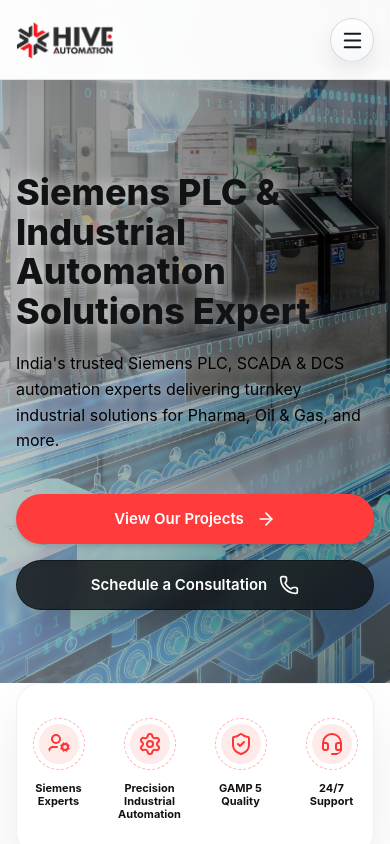
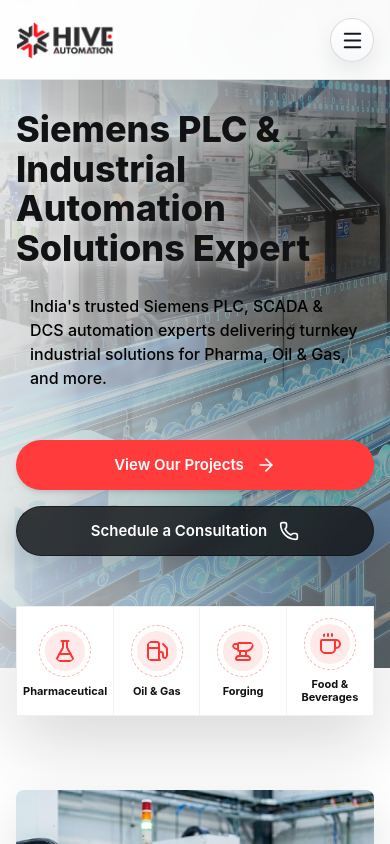
Before and after one commit to keli-spatel/hive-website-V2, a Next.js app: page / in a window 390 px wide. Shown: the top 844 px of the page. Built offline with nearby package versions, Linux system fonts and the light colour scheme.

Commit message:
Enhance Case Study and Service Slider components with looping functionality and improved scrolling behavior; update footer styles and global CSS for better responsiveness and aesthetics.

```diff
--- a/app/components/ui/AnimatedButton.tsx
+++ b/app/components/ui/AnimatedButton.tsx
@@ -38,7 +38,7 @@
     variantClasses = "bg-[#ff3b3b] hover:bg-[#df2d2d] shadow-md hover:shadow-lg border border-[#ff3b3b]/10 focus:ring-[#ff3b3b]/30"
     textColor = "#ffffff"
   } else if (variant === "secondary") {
-    variantClasses = "bg-white hover:bg-[#ff3b3b] shadow-sm hover:shadow-md border border-[#ff3b3b] focus:ring-[#ff3b3b]/20"
+    variantClasses = "bg-white hover:bg-black shadow-sm hover:shadow-md border border-[#ff3b3b] hover:border-black focus:ring-[#ff3b3b]/20"
     textColor = isHovered ? "#ffffff" : "#ff3b3b"
   } else if (variant === "dark") {
     variantClasses = "bg-black hover:bg-gray-900 shadow-md hover:shadow-lg border border-black/20 focus:ring-black/30"
--- a/app/globals.css
+++ b/app/globals.css
@@ -577,11 +577,11 @@
 
 .hero-section {
   position: relative;
-  min-height: 100dvh;
+  min-height: clamp(600px, 82dvh, 880px);
   display: grid;
   align-items: center;
   overflow: hidden;
-  padding: 130px 0 78px;
+  padding: 124px 0 112px;
   background: var(--white);
 }
 
@@ -593,7 +593,9 @@
 .hero-shade {
   position: absolute;
   inset: 0;
-  background: linear-gradient(90deg, rgba(255, 255, 255, 0.42) 0%, rgba(255, 255, 255, 0.3) 35%, rgba(255, 255, 255, 0.12) 58%, rgba(255, 255, 255, 0) 82%);
+  background:
+    linear-gradient(90deg, rgba(255, 255, 255, 0.72) 0%, rgba(255, 255, 255, 0.5) 35%, rgba(255, 255, 255, 0.18) 62%, rgba(255, 255, 255, 0) 86%),
+    linear-gradient(180deg, rgba(255, 255, 255, 0.04) 0%, rgba(255, 255, 255, 0.18) 100%);
 }
 
 
@@ -607,11 +609,11 @@
 .hero-content::before {
   content: "";
   position: absolute;
-  top: -80px;
-  bottom: -80px;
-  left: -40px;
-  width: 800px;
-  background: radial-gradient(ellipse at center, rgba(255, 255, 255, 0.48) 0%, rgba(255, 255, 255, 0.22) 46%, rgba(255, 255, 255, 0) 72%);
+  top: -56px;
+  bottom: -56px;
+  left: -44px;
+  width: min(760px, calc(100vw - 24px));
+  background: radial-gradient(ellipse at center, rgba(255, 255, 255, 0.74) 0%, rgba(255, 255, 255, 0.44) 48%, rgba(255, 255, 255, 0) 76%);
   z-index: -1;
   pointer-events: none;
 }
@@ -629,11 +631,11 @@
 .home .hero-section .hero-content p {
   max-width: 580px;
   margin-top: 20px;
+  padding: 10px 14px;
   color: #000;
   font-size: var(--text-lg);
-  font-weight: var(--weight-regular);
+  font-weight: 500;
   line-height: 1.6;
-  text-shadow: 0 1px 14px rgba(255, 255, 255, 0.72);
 }
 
 .action-row {
@@ -678,24 +680,27 @@
 }
 
 .industry-strip {
-  background: var(--white);
+  background: linear-gradient(to bottom, transparent 0 72px, var(--white) 72px 100%);
   position: relative;
   z-index: 10;
+  margin-top: -72px;
+  padding-bottom: 16px;
 }
 
 .strip-inner {
   width: min(1080px, calc(100% - 48px));
-  min-height: 120px;
+  min-height: 136px;
   display: flex;
   align-items: center;
   justify-content: center;
   background: var(--white);
   border: 1px solid rgba(0, 0, 0, 0.06);
-  border-radius: 24px;
-  box-shadow: 0 24px 54px rgba(17, 18, 20, 0.08);
-  margin: -60px auto 0 auto;
-  padding: 16px 32px;
+  border-radius: 0;
+  box-shadow: 0 28px 70px rgba(17, 18, 20, 0.16);
+  margin: 0 auto;
+  padding: 0;
   position: relative;
+  overflow: hidden;
 }
 
 .strip-label {
@@ -790,33 +795,46 @@
 .expertise-row {
   display: grid;
   grid-template-columns: repeat(4, 1fr);
-  gap: 40px;
+  gap: 0;
   justify-content: center;
-  align-items: start;
+  align-items: stretch;
   width: 100%;
-  padding: 16px 0;
+  min-height: 136px;
+  padding: 0;
 }
 
 .expertise-item {
   display: flex;
-  flex-direction: column;
-  align-items: center;
-  text-align: center;
-  gap: 12px;
-  transition: transform 0.3s ease;
-  cursor: default;
-}
-
-.expertise-item:hover {
-  transform: translateY(-4px);
-}
-
-.expertise-icon {
-  display: flex;
+  flex-direction: row;
   align-items: center;
   justify-content: center;
-  width: 68px;
-  height: 68px;
+  text-align: left;
+  gap: 16px;
+  min-height: 136px;
+  width: 100%;
+  border-right: 1px solid rgba(17, 18, 20, 0.06);
+  border-radius: 0;
+  padding: 18px 24px;
+  transition: transform 0.3s ease, background 0.3s ease, box-shadow 0.3s ease;
+  cursor: default;
+}
+
+.expertise-item:last-child {
+  border-right: 0;
+}
+
+.expertise-item:hover {
+  background: var(--red);
+  transform: none;
+  box-shadow: 0 18px 34px rgba(255, 52, 52, 0.24);
+}
+
+.expertise-icon {
+  display: flex;
+  align-items: center;
+  justify-content: center;
+  width: 62px;
+  height: 62px;
   border-radius: 50%;
   border: 1px dashed rgba(255, 52, 52, 0.4);
   padding: 5px;
@@ -824,8 +842,8 @@
 }
 
 .expertise-item:hover .expertise-icon {
-  border-color: rgba(255, 52, 52, 0.8);
-  box-shadow: 0 0 0 4px rgba(255, 52, 52, 0.1);
+  border-color: rgba(255, 255, 255, 0.65);
+  box-shadow: 0 0 0 4px rgba(255, 255, 255, 0.16);
 }
 
 .expertise-icon svg {
@@ -839,21 +857,21 @@
 }
 
 .expertise-item:hover .expertise-icon svg {
-  background: rgba(255, 52, 52, 0.15);
+  background: rgba(255, 255, 255, 0.16);
   transform: scale(1.15) rotate(5deg);
-  color: var(--red-dark);
+  color: #ffffff;
 }
 
 .expertise-text {
-  font-size: var(--text-md);
+  font-size: var(--text-lg);
   font-weight: var(--weight-bold);
-  line-height: 1.4;
+  line-height: 1.25;
   color: #111;
   transition: color 0.3s ease;
 }
 
 .expertise-item:hover .expertise-text {
-  color: var(--red);
+  color: #ffffff;
 }
 
 .service-grid {
@@ -1152,6 +1170,15 @@
   line-height: 1.12;
 }
 
+.case-showcase-intro {
+  max-width: 680px;
+  margin-top: 14px;
+  color: rgba(255, 255, 255, 0.98);
+  font-size: var(--text-base);
+  font-weight: var(--weight-regular);
+  line-height: 1.55;
+}
+
 .case-showcase-accent {
   display: block;
   width: 56px;
@@ -1192,11 +1219,14 @@
 
 .case-showcase-track {
   display: grid;
+  width: 100vw;
+  margin-left: calc(50% - 50vw);
   grid-auto-flow: column;
   grid-auto-columns: minmax(420px, calc((100% - 56px) / 3));
   gap: 28px;
   overflow-x: auto;
-  padding: 4px 0 12px;
+  padding: 4px 24px 12px;
+  scroll-padding-left: 24px;
   scroll-snap-type: x mandatory;
   scroll-behavior: smooth;
   scrollbar-width: none;
@@ -1683,9 +1713,9 @@
   position: relative;
   z-index: 2;
   color: var(--black);
-  font-size: var(--text-xs);
+  font-size: var(--text-sm);
   font-weight: var(--weight-bold);
-  letter-spacing: 0.1em;
+  letter-spacing: 0.08em;
   text-transform: uppercase;
   transition: color 400ms ease;
 }
@@ -1878,6 +1908,7 @@
 }
 
 .clients-carousel-section {
+  background: var(--steel);
   padding-top: 80px;
   padding-bottom: 48px;
 }
@@ -2084,8 +2115,33 @@
   }
 
   .hero-section {
-    min-height: 88vh;
-    padding-top: 118px;
+    min-height: 660px;
+    padding: 110px 0 112px;
+    align-items: center;
+  }
+
+  .hero-content::before {
+    top: -40px;
+    bottom: -40px;
+    left: -18px;
+    width: calc(100vw - 16px);
+  }
+
+  .home .hero-section .hero-content p {
+    max-width: 100%;
+    margin-top: 16px;
+    line-height: 1.5;
+  }
+
+  .industry-strip {
+    background: linear-gradient(to bottom, transparent 0 62px, var(--white) 62px 100%);
+    margin-top: -62px;
+    padding-bottom: 10px;
+  }
+
+  .strip-inner {
+    min-height: 108px;
+    padding: 0;
   }
 
   .action-row,
@@ -2205,7 +2261,16 @@
 
   .expertise-row {
     grid-template-columns: repeat(4, 1fr) !important;
-    gap: 8px !important;
+    gap: 0 !important;
+    min-height: 108px;
+  }
+
+  .expertise-item {
+    flex-direction: column;
+    text-align: center;
+    gap: 8px;
+    min-height: 108px;
+    padding: 10px 6px;
   }
 
   .expertise-icon {
--- a/app/page.tsx
+++ b/app/page.tsx
@@ -3,10 +3,8 @@
 import { AnimatedButton } from "./components/ui/AnimatedButton";
 import { AnimatedExpertiseItem } from "./components/ui/AnimatedExpertiseItem";
 import AnimatedStats from "./components/AnimatedStats";
-import AnimatedLogoCloud from "./components/AnimatedLogoCloud";
 import ServiceSlider from "./components/ServiceSlider";
 import { ContactCard } from "./components/ContactCard";
-import CaseStudyStack from "./components/CaseStudyStack";
 import CaseStudyShowcase from "./components/CaseStudyShowcase";
 import { ClientCarousel } from "./components/ui/cases-with-infinite-scroll";
 const scheduleUrl = "https://appt.link/meet-with-bhavik-bhimani-iz1nBIl5/hive-automation";
@@ -16,6 +14,13 @@
   { name: "Oil & Gas", icon: Fuel },
   { name: "Forging", icon: Anvil },
   { name: "Food & Beverages", icon: Coffee },
+];
+
+const trustTags = [
+  { name: "Siemens Experts", icon: UserCog },
+  { name: "Precision Industrial Automation", icon: Settings },
+  { name: "GAMP 5 Quality", icon: ShieldCheck },
+  { name: "24/7 Support", icon: Headset },
 ];
 
 const services = [
@@ -168,37 +173,6 @@
   },
 ];
 
-const clientLogos = [
-  "/clients/client-1.png",
-  "/clients/client-2.png",
-  "/clients/client-3.png",
-  "/clients/client-4.png",
-  "/clients/client-5.png",
-  "/clients/client-6.png",
-  "/clients/client-7.png",
-  "/clients/client-8.png",
-  "/clients/client-9.png",
-  "/clients/client-10.png",
-  "/clients/client-12.png",
-  "/clients/client-13.png",
-  "/clients/client-14.png",
-  "/clients/client-15.png",
-  "/clients/client-16.png",
-  "/clients/client-17.png",
-  "/clients/client-18.png",
-  "/clients/client-19.png",
-  "/clients/client-20.png",
-  "/clients/client-22.png",
-  "/clients/client-23.png",
-  "/clients/client-24.png",
-  "/clients/companys-1.png",
-  "/clients/companys-2.png",
-  "/clients/companys-3.png",
-  "/clients/companys-4.png",
-  "/clients/companys-5.png",
-  "/clients/companys-6.png",
-];
-
 export default function HomePage() {
   return (
     <main className="home">
@@ -247,22 +221,13 @@
       <section className="industry-strip" aria-label="Our Expertise">
         <div className="strip-inner justify-center">
           <div className="expertise-row">
-            <AnimatedExpertiseItem
-              icon={<UserCog size={24} />}
-              text={<>Siemens<br />Experts</>}
-            />
-            <AnimatedExpertiseItem
-              icon={<Settings size={24} />}
-              text={<>Precision Industrial<br />Automation</>}
-            />
-            <AnimatedExpertiseItem
-              icon={<ShieldCheck size={24} />}
-              text={<>GAMP 5<br />Quality</>}
-            />
-            <AnimatedExpertiseItem
-              icon={<Headset size={24} />}
-              text={<>24/7<br />Support</>}
-            />
+            {industries.map((industry) => (
+              <AnimatedExpertiseItem
+                key={industry.name}
+                icon={<industry.icon size={24} />}
+                text={industry.name}
+              />
+            ))}
           </div>
         </div>
       </section>
@@ -299,13 +264,13 @@
             </p>
             <div className="mt-9">
               <div className="grid grid-cols-1 sm:grid-cols-2 gap-y-5 gap-x-4">
-                {industries.map((industry) => (
-                  <div key={industry.name} className="flex items-center gap-4">
+                {trustTags.map((tag) => (
+                  <div key={tag.name} className="flex items-center gap-4">
                     <div className="w-14 h-14 rounded-full border border-dashed border-[#ff3b3b] bg-[#ff3b3b]/[0.04] flex items-center justify-center text-[#ff3b3b] shrink-0">
-                      <industry.icon size={26} strokeWidth={1.5} />
+                      <tag.icon size={26} strokeWidth={1.5} />
                     </div>
                     <span className="text-[15px] font-bold text-black">
-                      {industry.name}
+                      {tag.name}
                     </span>
                   </div>
                 ))}
@@ -324,19 +289,6 @@
       </section>
 
       <ServiceSlider services={services} />
-
-      <section className="section-steel case-studies-section relative z-10" id="case-studies-stack">
-        <div className="container">
-          <div>
-            <CaseStudyStack projects={projects} />
-          </div>
-          <div className="center-action">
-            <AnimatedButton href="/projects">
-              View All Projects
-            </AnimatedButton>
-          </div>
-        </div>
-      </section>
 
       <CaseStudyShowcase projects={projects} />
 
@@ -383,8 +335,6 @@
         </div>
       </section>
 
-      <AnimatedStats />
-
       {/* Infinite Scroll Client Carousel */}
       <section className="section clients-carousel-section" id="clients-carousel">
         <div className="container">
@@ -396,19 +346,7 @@
         </div>
       </section>
 
-      <section className="section clients-section" id="clients">
-        <div className="container">
-          <div className="section-heading">
-            <p className="section-label">Our Client</p>
-            <h2>Trusted by Leading Companies &amp; Brands</h2>
-          </div>
-
-          <AnimatedLogoCloud
-            logos={clientLogos}
-            className="mt-12 rounded-xl overflow-hidden shadow-sm"
-          />
-        </div>
-      </section>
+      <AnimatedStats />
 
       <section className="section quote-section" id="quote">
         <div className="container">
```
Also changed, not shown: app/components/CaseStudyShowcase.tsx (+49 -14 lines), app/components/Footer.tsx (+13 -13 lines), app/components/ServiceSlider.tsx (+56 -47 lines), app/components/ui/cases-with-infinite-scroll.tsx (+6 -6 lines).
